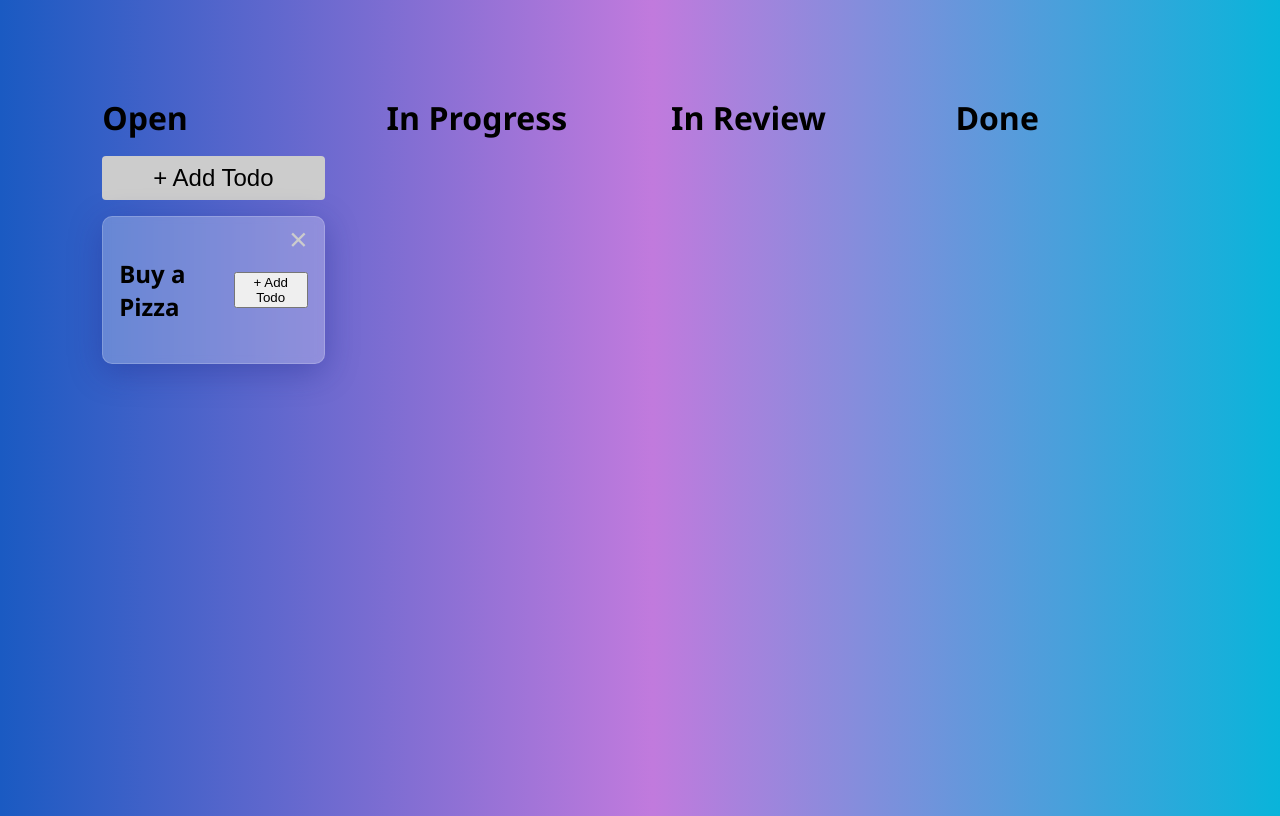
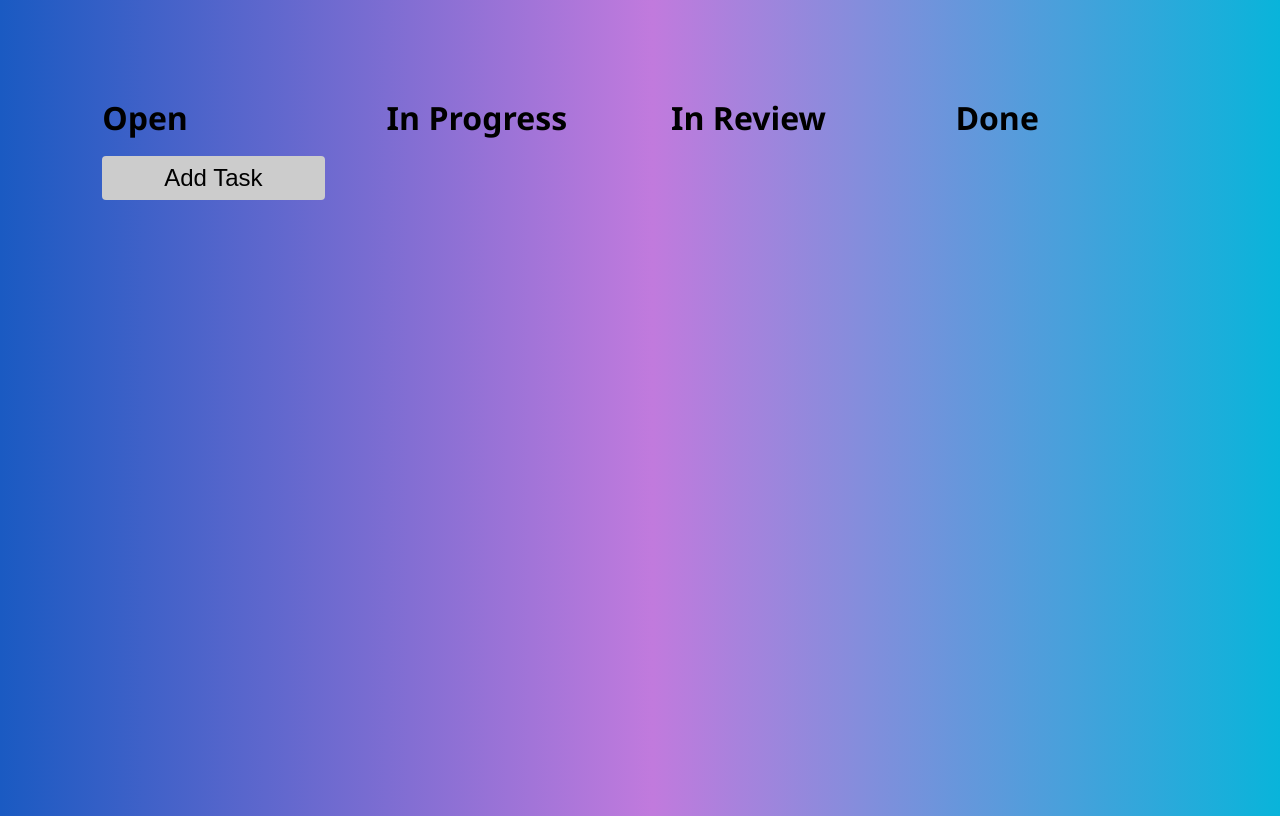
Before and after one commit to CoderHifzurRehman/Task-Manager-App---Javascript-Project---yalsuyqhj0si, a plain HTML site: page index.html in a window 1280 px wide. Drawn offline with nearby package versions, Linux system fonts and the light colour scheme.

Commit message:
Update index.html

```diff
--- a/index.html
+++ b/index.html
@@ -1,17 +1,18 @@
-
 <!DOCTYPE html>
 <html lang="en">
+
 <head>
   <meta charset="UTF-8" />
   <meta name="viewport" content="width=device-width, initial-scale=1.0" />
   <link rel="stylesheet" href="styles.css" />
   <title>Draggable Todo App</title>
 </head>
+
 <body>
   <!-- modal -->
   <div class="modal" id="todo_form">
     <div class="header">
-        <div class="title">Add Todo</div>
+      <div class="title">Add Task</div>
       <button class="btn close-modal">&times;</button>
     </div>
     <div class="body">
@@ -27,7 +28,7 @@
       <button class="btn close-modal">&times;</button>
     </div>
     <div class="body">
-        <input type="text" id="descn_input" value="" />
+      <input type="text" id="descn_input" />
       <input type="submit" value="Add Description" id="descn_submit" />
     </div>
   </div>
@@ -39,14 +40,15 @@
   <div class="todo-container">
     <div class="status" id="open_status">
       <h1>Open</h1>
-        <button id="add_btn" data-target-modal="#todo_form">+ Add Todo</button>
+      <button id="add_btn" data-target-modal="#todo_form">Add Task</button>
 
-        <div class="todo" draggable="true">
-          <h4>Buy a Pizza</h4>
+      <!-- <div class="todo" draggable="true">
+          Buy a Pizza<
+          <p class="descp">Description</p>
           <button id="add_desc" data-target-modal="#todo_form">+ Add Todo</button>
 
           <span class="close">&times;</span>
-        </div>
+        </div> -->
     </div>
     <div class="status">
       <h1>In Progress</h1>
@@ -61,8 +63,13 @@
 
   <div id="overlay"></div>
 
-    <script src="https://cdnjs.cloudflare.com/ajax/libs/jquery/3.5.0/jquery.min.js" integrity="sha512-k2WPPrSgRFI6cTaHHhJdc8kAXaRM4JBFEDo1pPGGlYiOyv4vnA0Pp0G5XMYYxgAPmtmv/IIaQA6n5fLAyJaFMA==" crossorigin="anonymous" referrerpolicy="no-referrer"></script>
-	<script src="https://cdnjs.cloudflare.com/ajax/libs/bootstrap/5.2.3/js/bootstrap.min.js" integrity="sha512-1/RvZTcCDEUjY/CypiMz+iqqtaoQfAITmNSJY17Myp4Ms5mdxPS5UV7iOfdZoxcGhzFbOm6sntTKJppjvuhg4g==" crossorigin="anonymous" referrerpolicy="no-referrer"></script>
+  <script src="https://cdnjs.cloudflare.com/ajax/libs/jquery/3.5.0/jquery.min.js"
+    integrity="sha512-k2WPPrSgRFI6cTaHHhJdc8kAXaRM4JBFEDo1pPGGlYiOyv4vnA0Pp0G5XMYYxgAPmtmv/IIaQA6n5fLAyJaFMA=="
+    crossorigin="anonymous" referrerpolicy="no-referrer"></script>
+  <script src="https://cdnjs.cloudflare.com/ajax/libs/bootstrap/5.2.3/js/bootstrap.min.js"
+    integrity="sha512-1/RvZTcCDEUjY/CypiMz+iqqtaoQfAITmNSJY17Myp4Ms5mdxPS5UV7iOfdZoxcGhzFbOm6sntTKJppjvuhg4g=="
+    crossorigin="anonymous" referrerpolicy="no-referrer"></script>
   <script src="App.js"></script>
 </body>
+
 </html>
```
Lines whose indentation alone changed are shown as unchanged.
